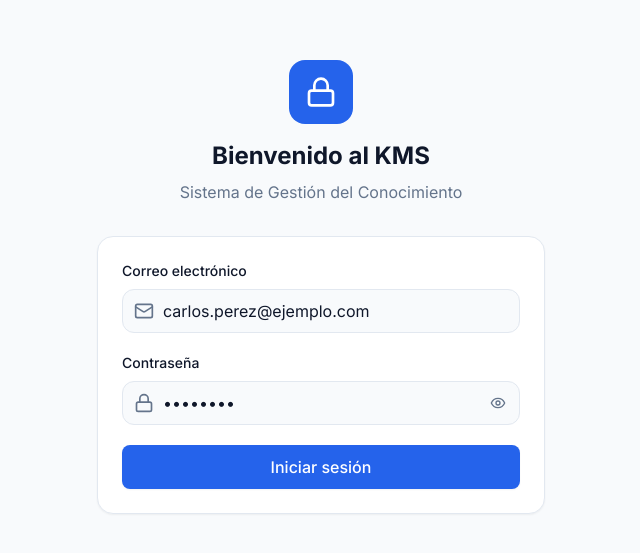
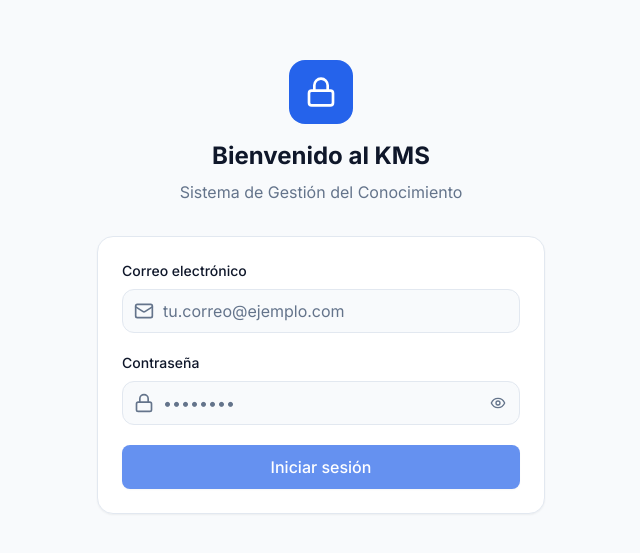
Before and after one commit to Furiade54/KMSsystem, a React (Vite) app in the folder frontend/: page /login in a window 1280 px wide. Shown: the part 113-666 px from the top of the page, without its empty margins (319-959 px from the left). Built offline with nearby package versions, Linux system fonts and the light colour scheme; no server answers.

Commit message:
fix(frontend-login): campos vacios por defecto, quitar credenciales demo precargadas

```diff
--- a/frontend/src/pages/LoginPage.tsx
+++ b/frontend/src/pages/LoginPage.tsx
@@ -12,8 +12,8 @@ export default function LoginPage() {
   const { isAuthenticated, hydrate, login } = useAuthStore()
   const [hydrated, setHydrated] = useState(false)
 
-  const [email, setEmail] = useState('carlos.perez@ejemplo.com')
-  const [password, setPassword] = useState('Demo1234')
+  const [email, setEmail] = useState('')
+  const [password, setPassword] = useState('')
   const [showPassword, setShowPassword] = useState(false)
   const [isLoading, setIsLoading] = useState(false)
   const [errors, setErrors] = useState<{ email?: string[]; password?: string[]; _form?: string[] }>({})
```
